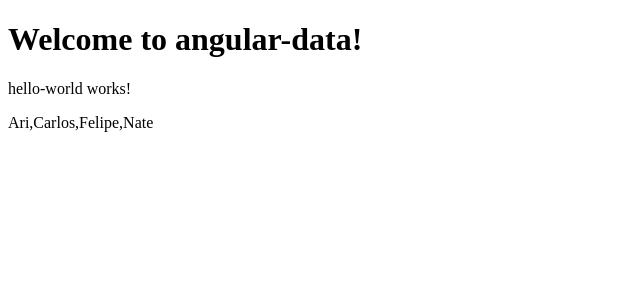
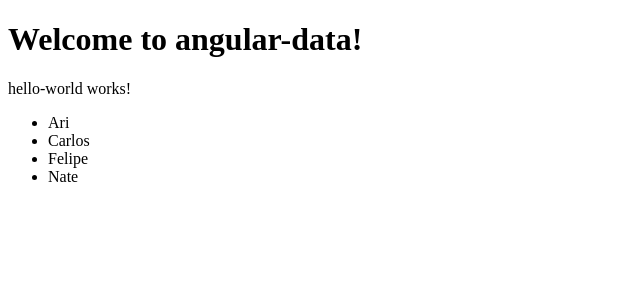
Before and after one commit to ferrari-nico-edu-acc/angular-data-ferrari, an Angular app in the folder angular-data/: page / in a window 1280 px wide. Shown: the top 300 px of the page, without its empty margins (0-640 px from the left). Built offline with nearby package versions, Linux system fonts and the light colour scheme.

Commit message:
sez-6: elenco dei nomi con @for

```diff
--- a/angular-data/src/app/user-list/user-list.html
+++ b/angular-data/src/app/user-list/user-list.html
@@ -1 +1,5 @@
-<p>{{ names }}</p>
+<ul>
+    @for (name of names; track name) {
+      <li>{{ name }}</li>
+    }
+</ul>
```
